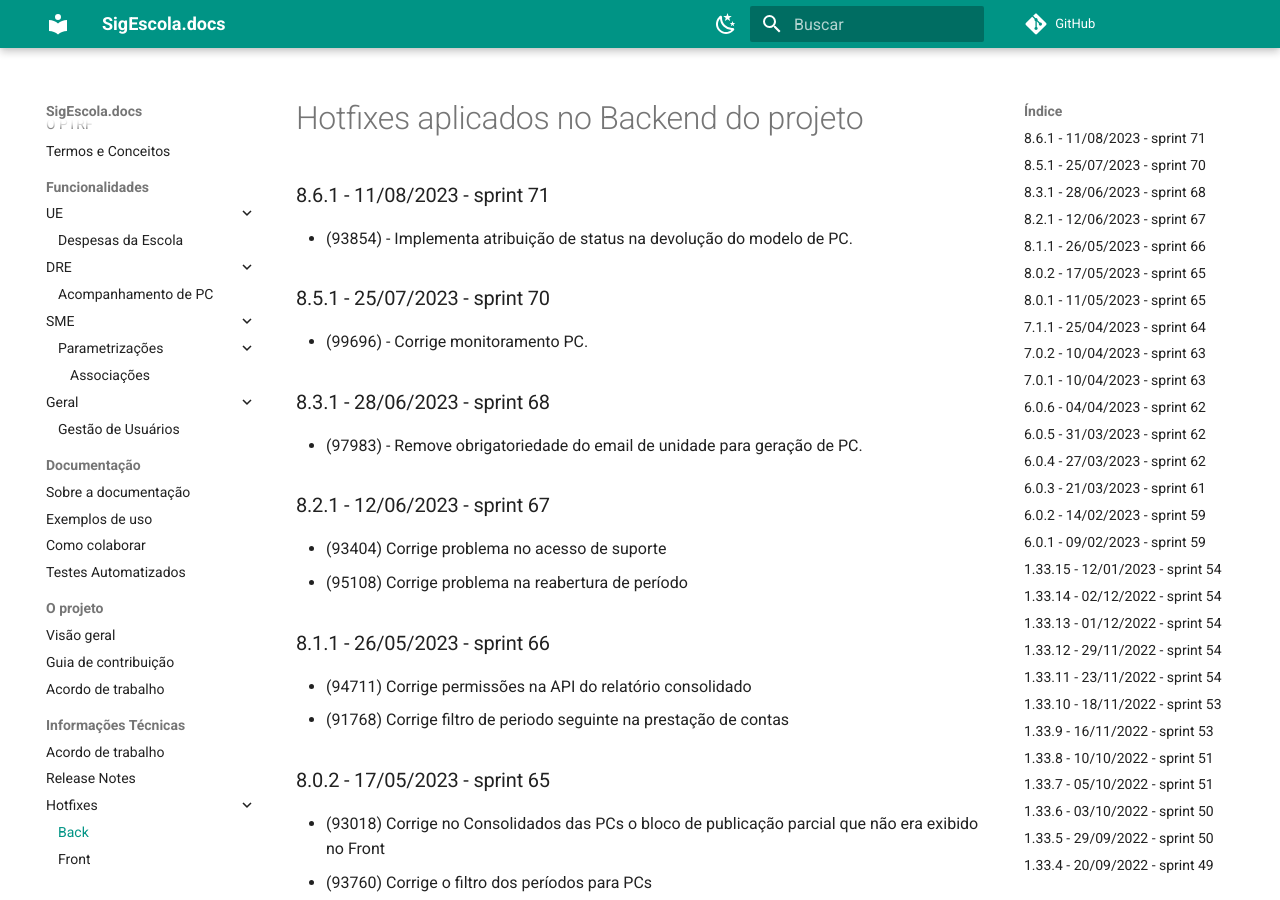
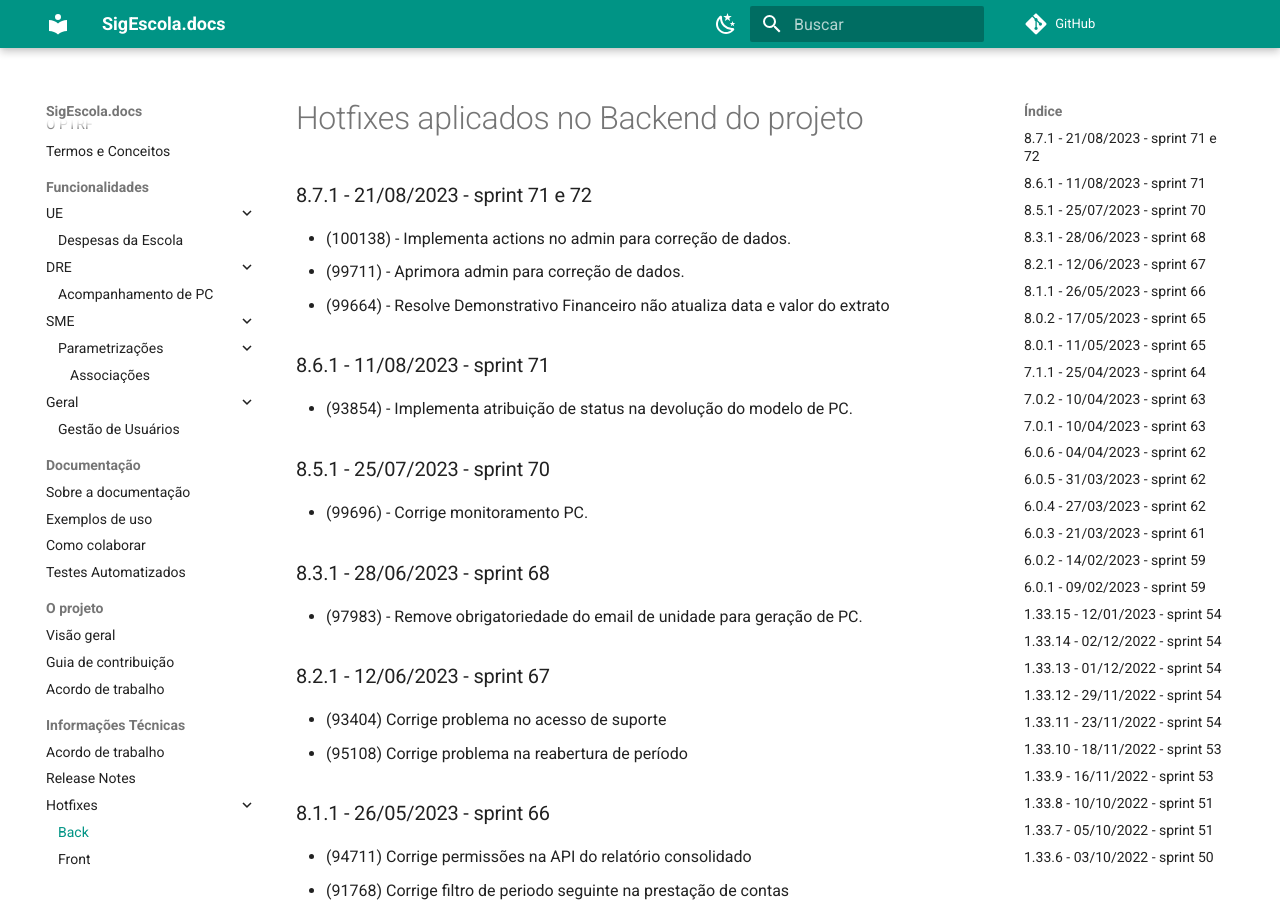
Before and after one commit to prefeiturasp/SME-PTRF-Docs, an MkDocs documentation site: the page built from docs/projeto/hotfixes_back.md, in a window 1280 px wide and 900 px high. Built offline with MkDocs 1.6.1 and Material for MkDocs 9.7.7, drawn with Linux system fonts in a browser that asks for light colours; comment, search, counter and statistics services are not loaded.

Commit message:
Update hotfixes_back.md

```diff
--- a/docs/projeto/hotfixes_back.md
+++ b/docs/projeto/hotfixes_back.md
@@ -1,4 +1,9 @@
 # Hotfixes aplicados no Backend do projeto
+
+### 8.7.1 - 21/08/2023 - sprint 71 e 72
+* (100138) - Implementa actions no admin para correção de dados.
+* (99711) - Aprimora admin para correção de dados.
+* (99664) - Resolve Demonstrativo Financeiro não atualiza data e valor do extrato
 
 ### 8.6.1 - 11/08/2023 - sprint 71
 * (93854) - Implementa atribuição de status na devolução do modelo de PC.
```
